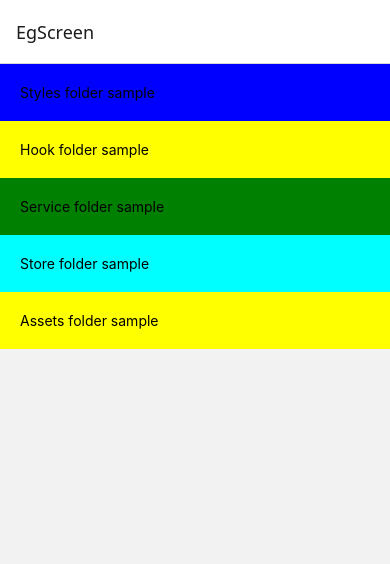
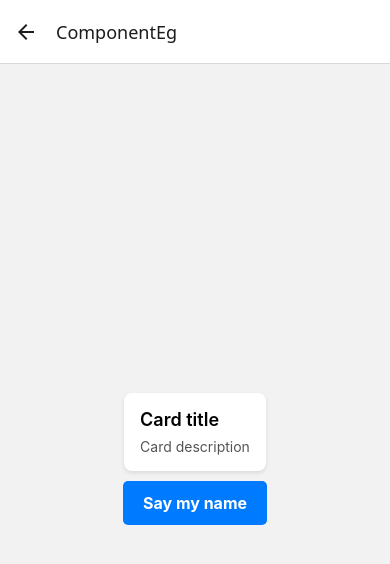
Before and after one commit to phongnguyenrvn1995/golf_manager, a React Native app: screen /ComponentEg in a window 390 px wide. Shown: the top 564 px of the page. Built offline with nearby package versions, Linux system fonts and the light colour scheme.

Commit message:
Mẫu cho thư mục src/components/

```diff
--- /dev/null
+++ b/src/components/Button/Button.styles.ts
@@ -0,0 +1,16 @@
+import { StyleSheet } from "react-native";
+
+export const styles = StyleSheet.create({
+    button: {
+        backgroundColor: '#007BFF',
+        paddingVertical: 12,
+        paddingHorizontal: 20,
+        borderRadius: 5,
+        alignItems: 'center'
+    },
+    buttonText: {
+        color: 'white',
+        fontSize: 16,
+        fontWeight: 'bold'
+    }
+});
--- /dev/null
+++ b/src/components/Button/Button.tsx
@@ -0,0 +1,17 @@
+import { Text, TouchableOpacity } from "react-native";
+import { styles } from "./Button.styles";
+
+interface ButtonProps {
+    title: string;
+    onPress: () => void;
+}
+
+const Button: React.FC<ButtonProps> = ({ title, onPress }) => {
+    return (
+        <TouchableOpacity style={styles.button} onPress={onPress}>
+            <Text style={styles.buttonText}>{ title }</Text>
+        </TouchableOpacity>
+    );
+};
+
+export default Button;
--- /dev/null
+++ b/src/components/Card/Card.styles.ts
@@ -0,0 +1,24 @@
+import { StyleSheet } from "react-native";
+
+export const styles = StyleSheet.create({
+    card: {
+        backgroundColor: 'white',
+        padding: 16,
+        borderRadius: 8,
+        shadowColor: '#000',
+        shadowOffset: { width: 0, height: 2 },
+        shadowOpacity: 0.1,
+        shadowRadius: 4,
+        elevation: 5,
+        marginVertical: 10
+    },
+    cardTitle: {
+        fontSize: 18,
+        fontWeight: '600',
+        marginBottom: 8
+    },
+    cardDescription: {
+        fontSize: 14,
+        color: '#555'
+    }
+});
--- /dev/null
+++ b/src/components/Card/Card.tsx
@@ -0,0 +1,18 @@
+import { Text, View } from "react-native";
+import { styles } from "./Card.styles";
+
+interface CardProps {
+    title: string;
+    description: string;
+}
+
+const Card: React.FC<CardProps> = ({title, description}) => {
+    return (
+        <View style={styles.card}>
+            <Text style={styles.cardTitle}>{ title }</Text>
+            <Text style={styles.cardDescription}>{ description }</Text>
+        </View>
+    );
+};
+
+export default Card;
--- a/src/navigation/AppNavigator.tsx
+++ b/src/navigation/AppNavigator.tsx
@@ -10,6 +10,7 @@ import { HookEg } from "../screens/samples/HookEg";
 import { ServiceEg } from "../screens/samples/ServiceEg";
 import { StoreEg } from "../screens/samples/StoreEg";
 import { AssetsEg } from "../screens/samples/AssetsEg";
+import { ComponentEg } from "../screens/samples/ComponentEg";
 
 const Stack = createNativeStackNavigator();
 
@@ -26,6 +27,7 @@ const AppNavigator = () => {
         <Stack.Screen name="ServiceEg" component={ServiceEg} />
         <Stack.Screen name="StoreEg" component={StoreEg} />
         <Stack.Screen name="AssetsEg" component={AssetsEg} />
+        <Stack.Screen name="ComponentEg" component={ComponentEg} />
       </Stack.Navigator>
     </NavigationContainer>
   );
--- /dev/null
+++ b/src/screens/samples/ComponentEg.tsx
@@ -0,0 +1,14 @@
+import { View } from "react-native";
+import Card from "../../components/Card/Card";
+import Button from "../../components/Button/Button";
+import { useState } from "react";
+
+export const ComponentEg = ({navigation}: {navigation: any}) => {
+    const [btnMsg, setBtnMsg] = useState("Say my name");
+    return (
+        <View style={{flex: 1, justifyContent: 'center', alignItems: 'center'}}>
+            <Card title="Card title" description="Card description" />
+            <Button title={btnMsg} onPress={() => setBtnMsg("OMG")} />
+        </View>
+    );
+};
--- a/src/screens/samples/EgScreen.tsx
+++ b/src/screens/samples/EgScreen.tsx
@@ -48,6 +48,15 @@ export const EgScreen = ({navigation}: {navigation: any}) => {
                     <Text>Assets folder sample</Text>
                 </View>
             </TouchableHighlight>
+
+            <TouchableHighlight
+                activeOpacity={0.6}
+                underlayColor="#DDDDDD"
+                onPress={() => { navigation.navigate('ComponentEg') }}>
+                <View style={{padding: 20, backgroundColor: 'cyan'}}>
+                    <Text>Components folder sample</Text>
+                </View>
+            </TouchableHighlight>
         </View>
     );
 }
```
